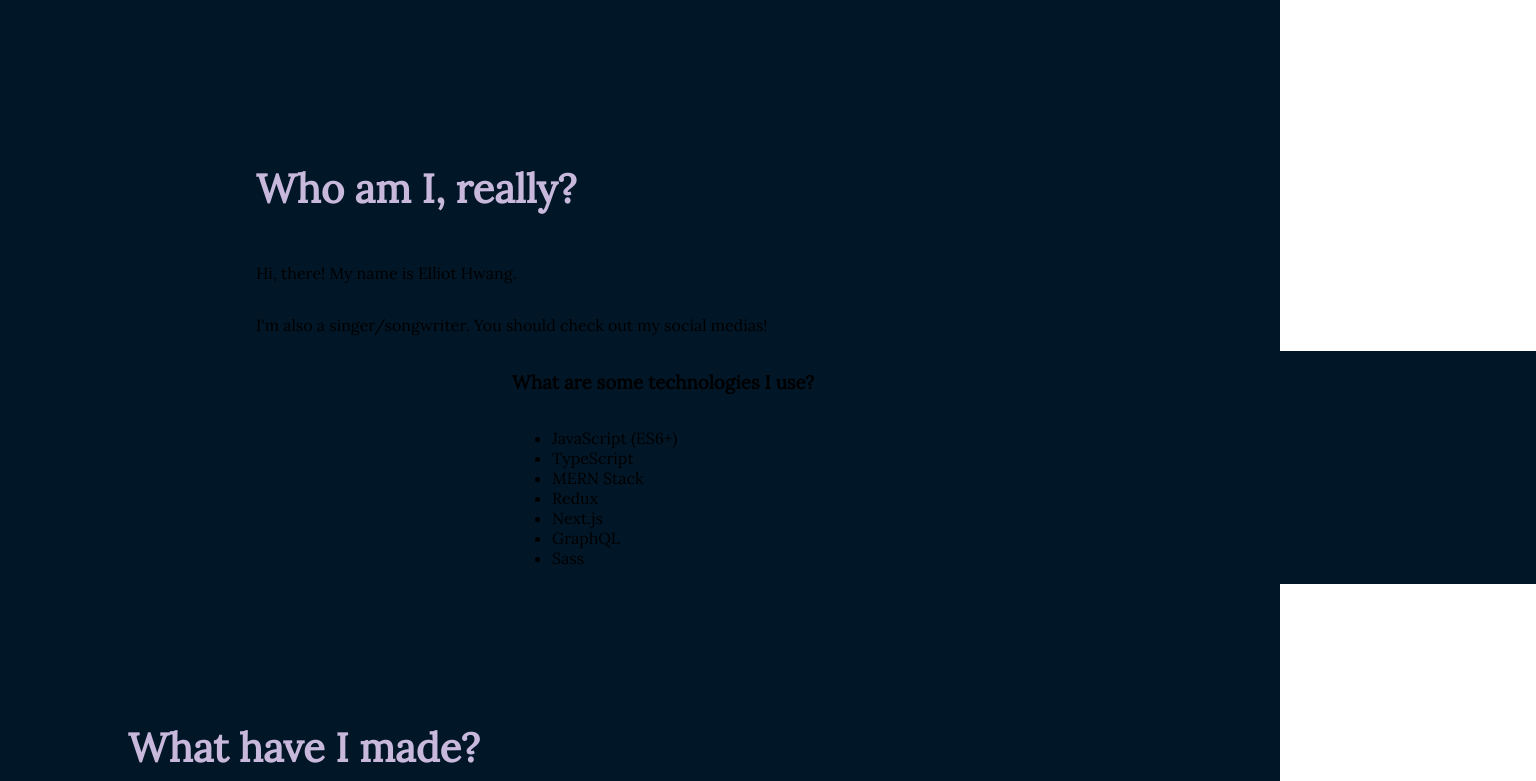
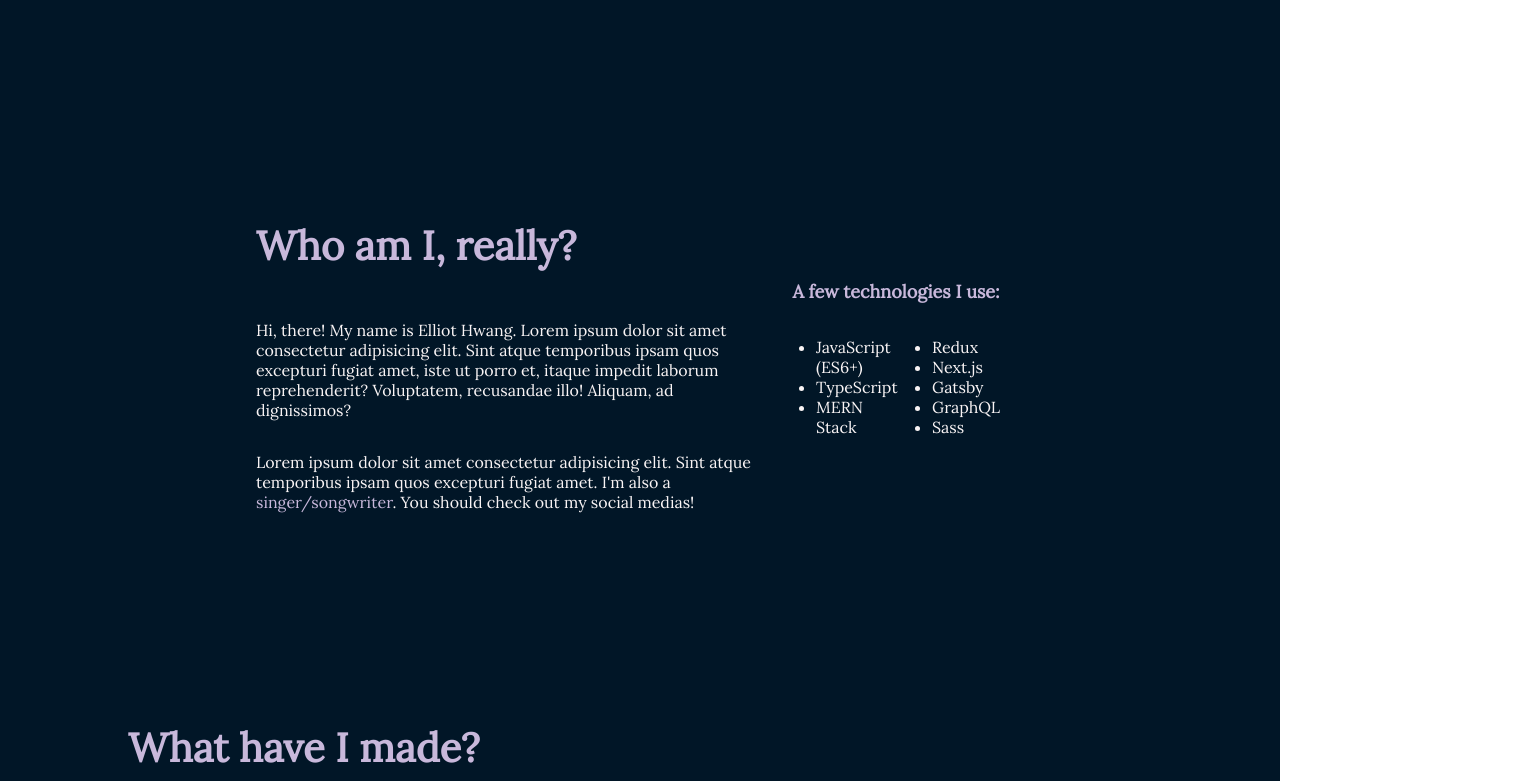
Before and after one commit to elliothwang/elliothwang.com, a Next.js app: page / in a window 1280 px wide. Shown: the part 643-1424 px from the top of the page, 1536 px wide, since content can reach past the window. Built offline with nearby package versions, Linux system fonts and the light colour scheme.

Commit message:
refactor skills section

```diff
--- a/components/sections/About.tsx
+++ b/components/sections/About.tsx
@@ -3,13 +3,25 @@ import Skills from './Skills';
 
 const About = () => {
   return (
-    <div className={styles.about}>
-      <h1 className={styles.title}>Who am I, really?</h1>
-      <p>Hi, there! My name is Elliot Hwang.</p>
-      <p>
-        I'm also a singer/songwriter. You should check out my social medias!
-      </p>
-      <Skills />
+    <div className={styles.container}>
+      <div className={styles.about}>
+        <h1 className={styles.title}>Who am I, really?</h1>
+        <p className={styles.p}>
+          Hi, there! My name is Elliot Hwang. Lorem ipsum dolor sit amet
+          consectetur adipisicing elit. Sint atque temporibus ipsam quos
+          excepturi fugiat amet, iste ut porro et, itaque impedit laborum
+          reprehenderit? Voluptatem, recusandae illo! Aliquam, ad dignissimos?
+        </p>
+        <p className={styles.p}>
+          Lorem ipsum dolor sit amet consectetur adipisicing elit. Sint atque
+          temporibus ipsam quos excepturi fugiat amet. I'm also a{' '}
+          <span className={styles.highlight}>singer/songwriter</span>. You
+          should check out my social medias!
+        </p>
+      </div>
+      <div className={styles.skills}>
+        <Skills />
+      </div>
     </div>
   );
 };
--- a/components/sections/Hero.tsx
+++ b/components/sections/Hero.tsx
@@ -11,11 +11,14 @@ const Hero = () => {
         work. As a previous pre-medical student, my passion for <br /> helping
         others has shifted from working in medicine to contributing to code that
         will{' '}
-        <em className={styles.summaryBold}>
+        <span className={styles.highlight}>
           provide solutions and assistance for others
-        </em>
+        </span>
         . <br /> I’d like to look back at my code and know that I’ve made a{' '}
-        <em className={styles.summaryBold}>positive impact on other people</em>.
+        <span className={styles.highlight}>
+          positive impact on other people
+        </span>
+        .
       </p>
     </div>
   );
--- a/components/sections/Skills.tsx
+++ b/components/sections/Skills.tsx
@@ -3,13 +3,14 @@ import styles from '../../styles/Skills.module.scss';
 const Skills = () => {
   return (
     <div className={styles.skills}>
-      <h3>What are some technologies I use?</h3>
-      <ul>
+      <h3 className={styles.title}>A few technologies I use:</h3>
+      <ul className={styles.ul}>
         <li>JavaScript (ES6+)</li>
         <li>TypeScript</li>
         <li>MERN Stack</li>
         <li>Redux</li>
         <li>Next.js</li>
+        <li>Gatsby</li>
         <li>GraphQL</li>
         <li>Sass</li>
       </ul>
--- a/package.json
+++ b/package.json
@@ -22,6 +22,7 @@
     "eslint": "7.32.0",
     "eslint-config-next": "12.0.4",
     "postcss": "^8.3.11",
+    "postcss-color-rebeccapurple": "^7.0.0",
     "sass": "^1.43.4",
     "typescript": "^4.5.2"
   }
--- a/styles/About.module.scss
+++ b/styles/About.module.scss
@@ -1,5 +1,12 @@
 @import 'globals';
 @import 'mixins';
+
+.container {
+  display: flex;
+  justify-content: center;
+  align-items: center;
+  background-color: $background-dark;
+}
 
 .about {
   display: flex;
@@ -7,16 +14,24 @@
   justify-content: center;
   align-items: flex-start;
   height: 50vh;
-  width: 100vw;
-  background-color: $background-dark;
-}
-
-.about > * {
+  width: 40vw;
   margin-left: 20vw;
-  margin-right: 20vw;
 }
 
 .title {
   color: $title-color-dark;
   font-size: 5vmin;
 }
+
+.p {
+  font-size: 2vmin;
+  color: $text-color-dark;
+}
+
+.highlight {
+  color: $title-color-dark;
+}
+
+.skills {
+  margin-right: 20vw;
+}
--- a/styles/Hero.module.scss
+++ b/styles/Hero.module.scss
@@ -46,7 +46,6 @@
   font-size: 2.5vmin;
 }
 
-.summaryBold {
+.highlight {
   color: $title-color-dark;
-  font-style: normal;
 }
--- a/styles/Skills.module.scss
+++ b/styles/Skills.module.scss
@@ -5,18 +5,24 @@
   display: flex;
   flex-direction: column;
   justify-content: center;
-  align-items: flex-start;
+  align-items: center;
   height: 50vh;
-  width: 100vw;
-  background-color: $background-dark;
-}
-
-.skills > * {
-  margin-left: 20vw;
-  margin-right: 20vw;
+  width: 20vw;
 }
 
 .title {
   color: $title-color-dark;
-  font-size: 5vmin;
+  font-size: 2.25vmin;
 }
+
+.ul {
+  display: inline-block;
+  columns: 2;
+  -webkit-columns: 2;
+  -moz-columns: 2;
+}
+
+.ul > * {
+  color: $text-color-dark;
+  margin: 0 1vmin;
+}
```
Also changed, not shown: 1 other file (tests, documents, lock files or other folders).
